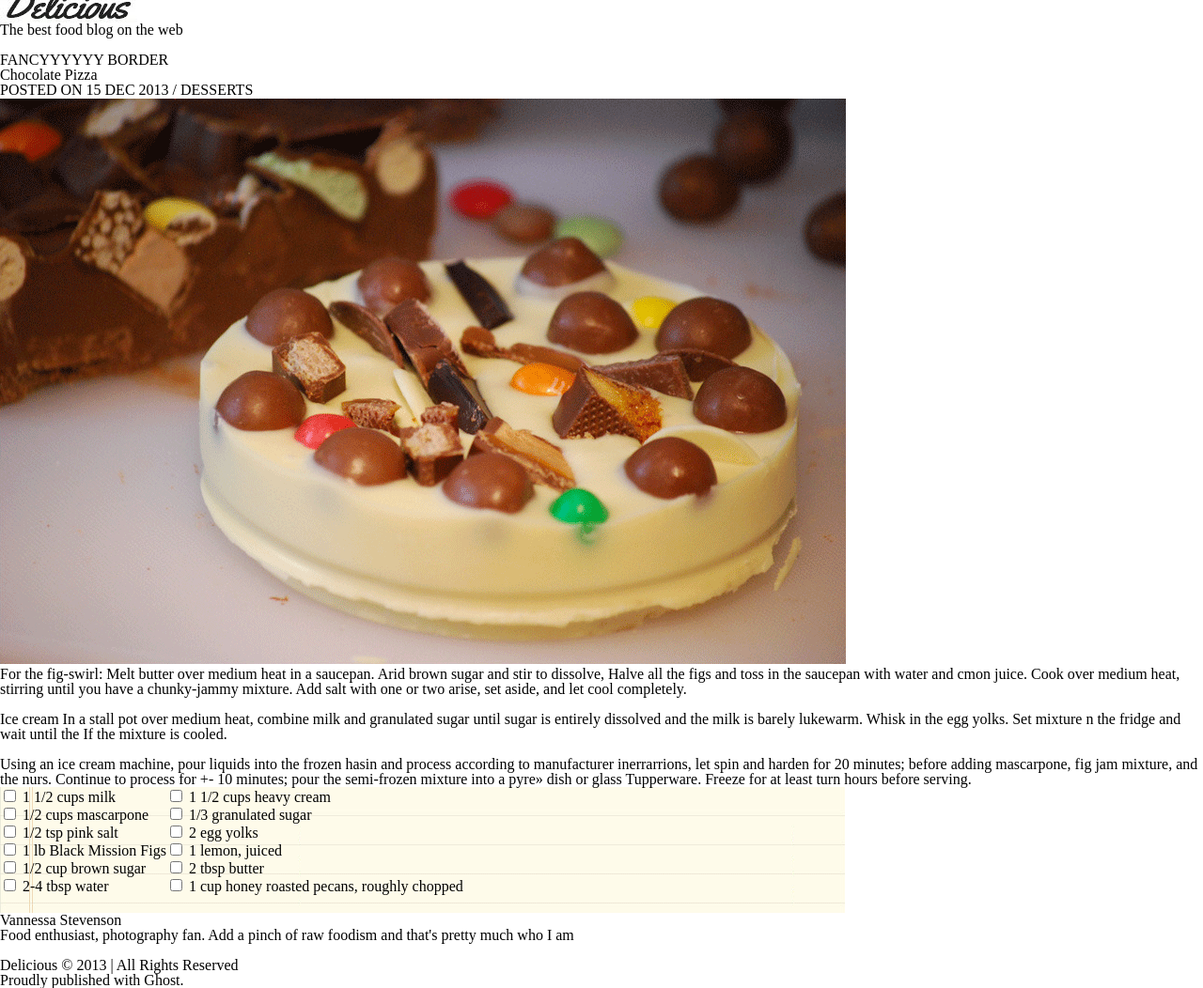
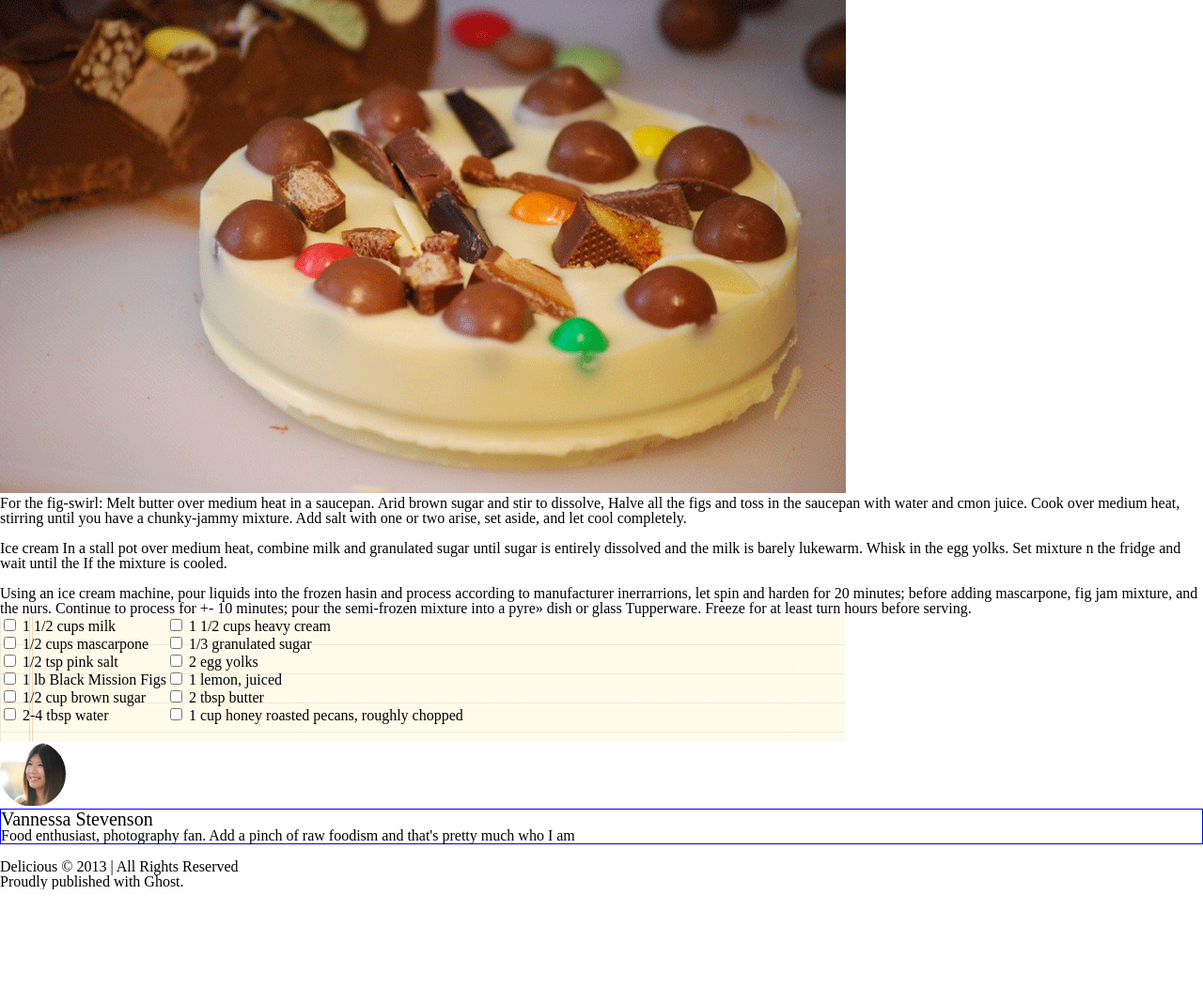
Before and after one commit to mcsadri/chocolate-pizza, a plain HTML site: page index.html in a window 1280 px wide. Shown: the part 225-1277 px from the top of the page at 94% size. After the commit the page ends 1172 px from the top, so only its background shows below. Drawn offline with Linux system fonts and the light colour scheme.

Commit message:
more progess

```diff
--- a/index.html
+++ b/index.html
@@ -54,9 +54,13 @@
         <img src="IMG/choco-pizza.png" alt="" srcset="">
 
         <p>For the fig-swirl: Melt butter over medium heat in a saucepan. Arid brown sugar and stir to dissolve, Halve all the figs and toss in the saucepan with water and cmon juice. Cook over medium heat, stirring until you have a chunky-jammy mixture. Add salt with one or two arise, set aside, and let cool completely.</p>
+
         <br>
+
         <p>Ice cream In a stall pot over medium heat, combine milk and granulated sugar until sugar is entirely dissolved and the milk is barely lukewarm. Whisk in the egg yolks. Set mixture n the fridge and wait until the If the mixture is cooled.</p>
+
         <br>
+
         <p>Using an ice cream machine, pour liquids into the frozen hasin and process according to manufacturer inerrarrions, let spin and harden for 20 minutes; before adding mascarpone, fig jam mixture, and the nurs. Continue to process for +- 10 minutes; pour the semi-frozen mixture into a pyre» dish or glass Tupperware. Freeze for at least turn hours before serving.
 
         </p>
@@ -91,13 +95,19 @@
 </main>
 
 <footer>
-    <p>Vannessa Stevenson</p>
+    <div class="fRow">
+            <img src="IMG/van-pic.png">
+        <div class="fCol1">
+            <h3>Vannessa Stevenson</h3>
             <p>Food enthusiast, photography fan. Add a pinch of raw foodism and that's pretty much who I am</p>
+        </div>
+    </div>
 
 <br>
 
     <p>Delicious &copy 2013 | All Rights Reserved</p>
     <p>Proudly published with Ghost.</p>
+
 </footer>
 
 
--- a/style.css
+++ b/style.css
@@ -1,6 +1,10 @@
 html {
     background-color: white;
     color: black;
+}
+
+header img {
+    width: 50px;
 }
 
 #hRow1 {
@@ -50,3 +54,20 @@ table
 	background-image: url('IMG/list-bg.png');
     background-repeat: no-repeat;
 }
+
+h3 {
+    font-size: 20px;
+}
+
+footer .fRow1 {
+    display: flex;
+    flex-direction: row;
+    border: 1px solid green;
+    align-content: space-around;
+}
+
+footer .fCol1 {
+    display: flex;
+    flex-direction: column;
+    border: 1px solid blue;
+}
```
Lines whose indentation alone changed are shown as unchanged.
